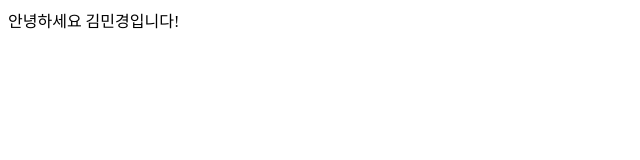
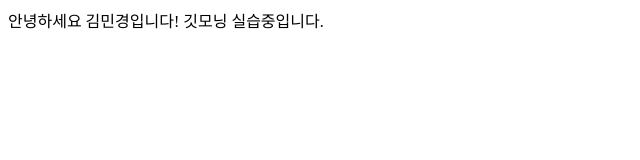
Before and after one commit to alicia-mkkim/gitMorning-, a plain HTML site: page index.html in a window 1280 px wide. Shown: the whole page, without its empty margins (0-640 px from the left). Drawn offline with Linux system fonts and the light colour scheme.

Commit message:
2차 내용 추가

```diff
--- a/index.html
+++ b/index.html
@@ -8,5 +8,6 @@
 </head>
 <body>
     안녕하세요 김민경입니다!
+    깃모닝 실습중입니다.
 </body>
 </html>
```
